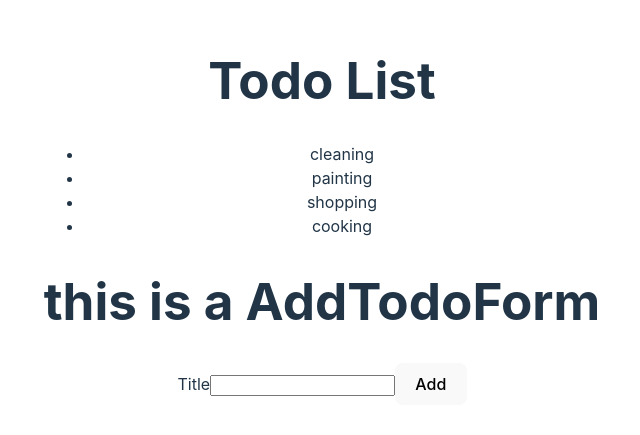
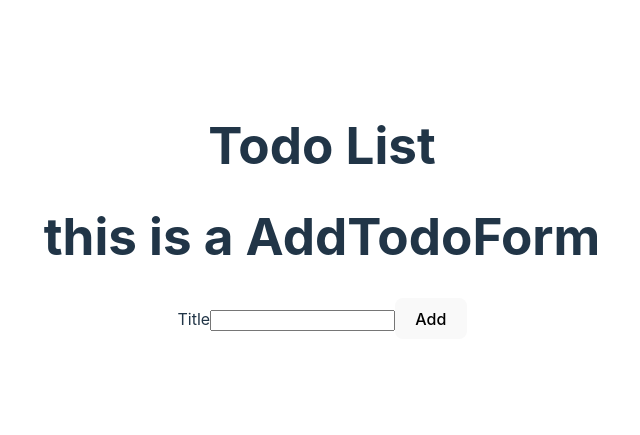
Before and after one commit to chukwuernest/react-todo, a React (Vite) app: page / in a window 1280 px wide. Shown: the part 181-616 px from the top of the page, without its empty margins (318-958 px from the left). Built offline with nearby package versions, Linux system fonts and the light colour scheme.

Commit message:
move todolist into state,control add input,add todolist and destructure

```diff
--- a/AddTodoForm.jsx
+++ b/AddTodoForm.jsx
@@ -1,6 +1,7 @@
-import React from 'react'
+import React, { useState } from 'react'
 
 function AddTodoForm(props) {
+  const [todoTitle, setTodoTitle] = useState('')
   const handleAddTodo = (event) => {
     event.preventDefault()
     var todoTitle = event.target.title.value
--- a/src/App.jsx
+++ b/src/App.jsx
@@ -7,11 +7,11 @@ import AddTodoForm from '../AddTodoForm'
 
 function App() {
   const [newTodo, setNewTodo] = useState('')
-
+  const [todoList, setTodoList] = useState([])
   return (
     <>
       <h1>Todo List</h1>
-      <TodoList />
+      <TodoList todoList={todoList} />
       <AddTodoForm onAddTodo={setNewTodo} />
       <p>{newTodo}</p>
     </>
--- a/src/TodoList.jsx
+++ b/src/TodoList.jsx
@@ -1,30 +1,30 @@
 import React from 'react'
 import TodoListitem from './TodoListitem'
 
-const todoList = [
-  {
-    id: 1,
-    title: 'cleaning',
-  },
-  {
-    id: 2,
-    title: 'painting',
-  },
-  {
-    id: 3,
-    title: 'shopping',
-  },
-  {
-    id: 4,
-    title: ' cooking',
-  },
-]
+// const todoList = [
+//   {
+//     id: 1,
+//     title: 'cleaning',
+//   },
+//   {
+//     id: 2,
+//     title: 'painting',
+//   },
+//   {
+//     id: 3,
+//     title: 'shopping',
+//   },
+//   {
+//     id: 4,
+//     title: ' cooking',
+//   },
+// ]
 
-function TodoList() {
+function TodoList(props) {
   return (
     <div>
       <ul>
-        {todoList.map((item) => (
+        {props.todoList.map((item) => (
           <TodoListitem key={item.id} title={item.title} />
         ))}
       </ul>
```
